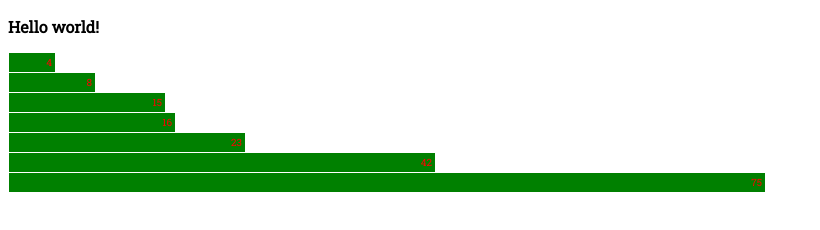
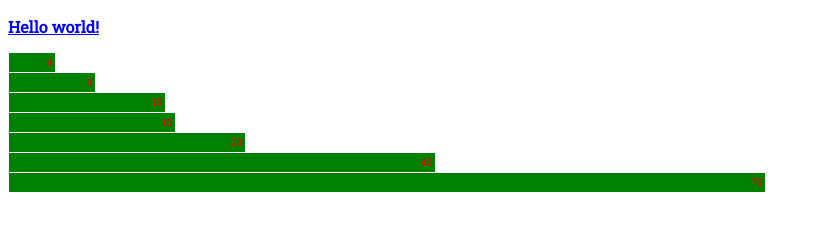
Before and after one commit to Percipient24/d3-sandbox, a website: page public/index.html in a window 1280 px wide. Shown: the whole page, without its empty margins (0-820 px from the left). Drawn offline with nearby package versions, Linux system fonts and the light colour scheme.

Commit message:
Added blue and underline to text

```diff
--- a/public/styles/main.css
+++ b/public/styles/main.css
@@ -7,4 +7,6 @@
   color: red;
 }
 
+p {color: blue; text-decoration: underline;}
+
 p { font-family: 'Roboto Slab', serif; }
```
